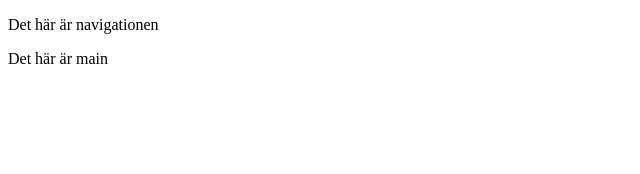
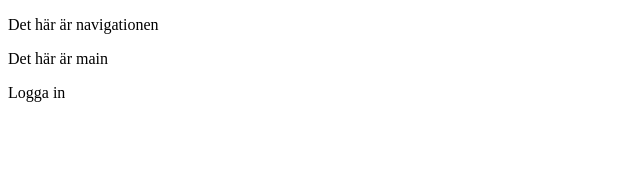
Before and after one commit to CarolineKristensen/Chat-app, a React (Create React App) app: page / in a window 1280 px wide. Shown: the top 174 px of the page, without its empty margins (0-640 px from the left). Built offline with nearby package versions, Linux system fonts and the light colour scheme.

Commit message:
Log in component

```diff
--- a/src/App.js
+++ b/src/App.js
@@ -1,11 +1,13 @@
 import Navigation from "./components/Navigation";
 import Main from "./components/Main";
+import LogIn from "./components/LogIn";
 
 function App() {
   return (
     <div className="App">
       <Navigation />
       <Main />
+      <LogIn />
     </div>
   );
 }
--- /dev/null
+++ b/src/components/LogIn.js
@@ -0,0 +1,11 @@
+import React from "react";
+
+function LogIn() {
+    return (
+        <div>
+            <p>Logga in</p>
+        </div>
+    )
+}
+
+export default LogIn;
```
